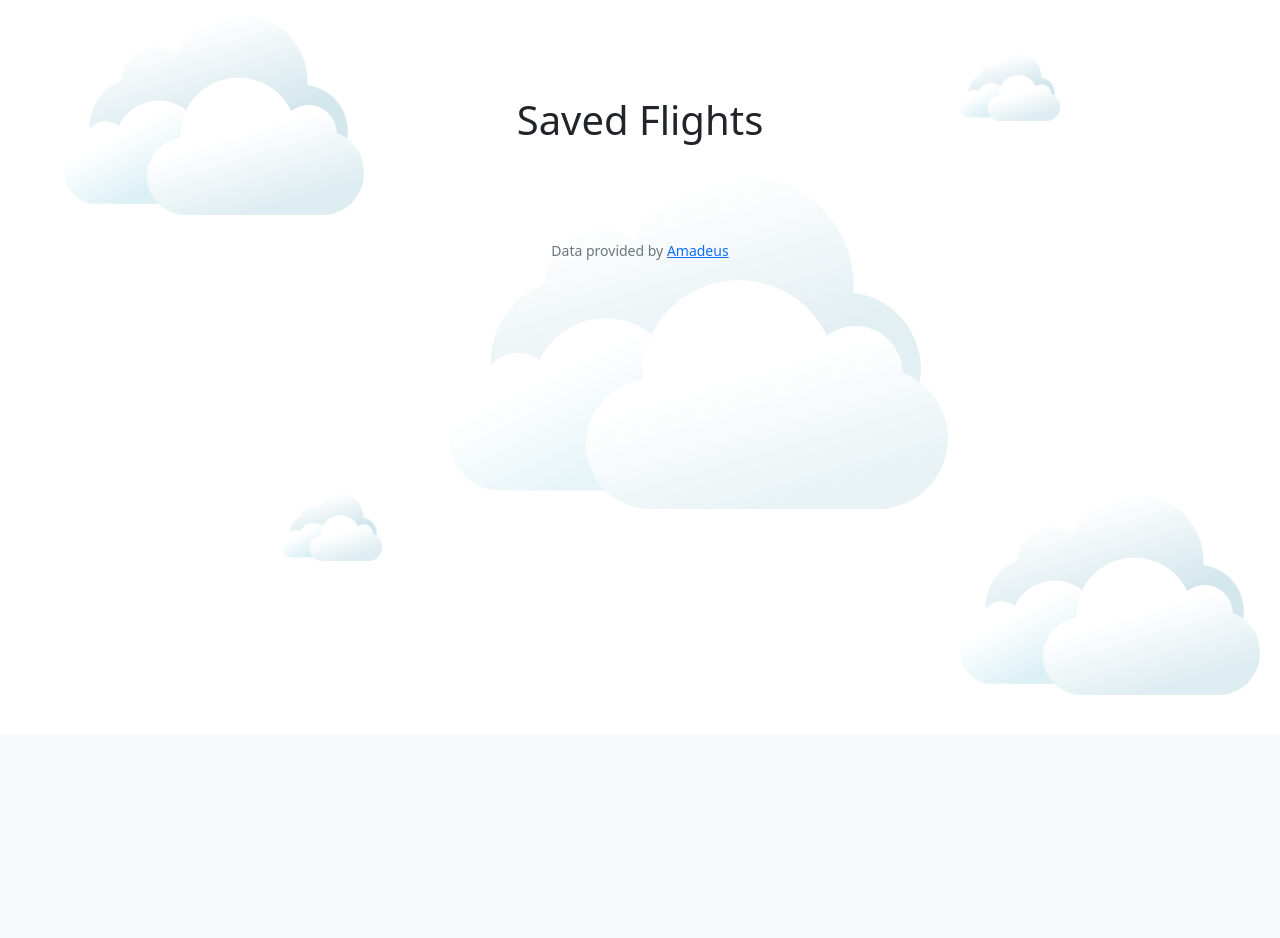
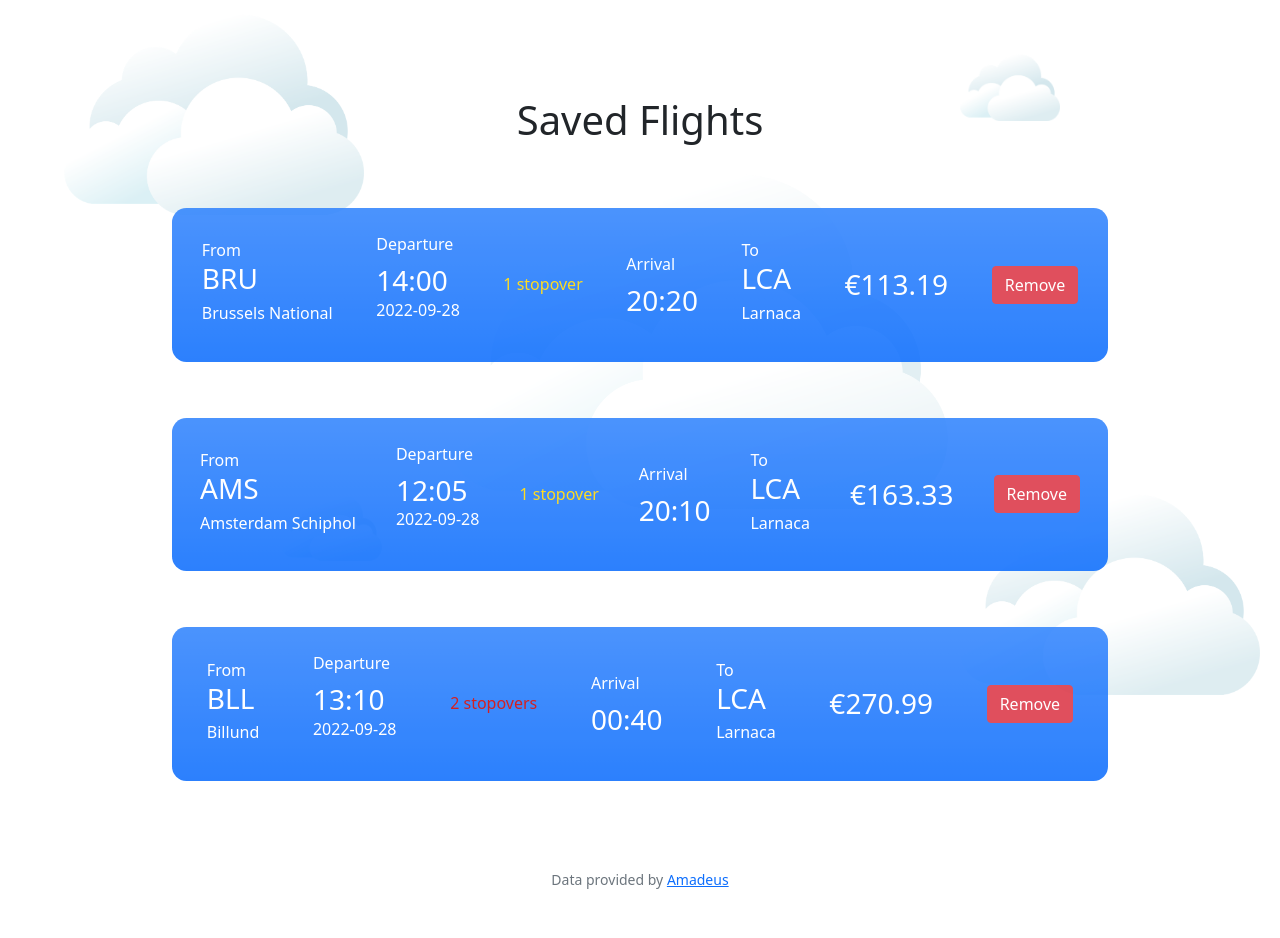
Before and after one commit to afonsogmarques/Flights, a Flask app: page /favorites in a window 1280 px wide. Shown: the part 66-1004 px from the top of the page. Before the commit the page ends 761 px from the top, so only its background shows below. Run offline with Flask 2, Linux system fonts and the light colour scheme; a user stored in the database is signed in; data comes from the database, SQL or seed files in the repository; data that the repository does not hold is empty.

Commit message:
done implementing favorites, starting flashed messages

```diff
--- a/app.py
+++ b/app.py
@@ -1,10 +1,8 @@
 import os
-import json
 import sqlite3
 import datetime
 
-from aiosqlite import connect
-from flask import Flask, redirect, render_template, request, session
+from flask import Flask, redirect, render_template, request, session, flash
 from amadeus import Client, ResponseError
 from dotenv import load_dotenv
 from helpers import matchAirline, apology, add_years, login_required
@@ -185,11 +183,13 @@
             values = username, generate_password_hash(password)
             cursor.execute(sql, values)
 
-            return redirect('/')
+            flash("Successfully registered!")
+            return redirect('/register')
         else:
             return render_template('register.html', users=users)
 
 
+#LOGIN
 @app.route("/login", methods=['GET', 'POST'])
 def login():
 
@@ -218,6 +218,7 @@
         return render_template("login.html")
 
 
+#LOGOUT
 @app.route("/logout")
 @login_required
 def logout():
@@ -230,6 +231,7 @@
     return redirect("/")
 
 
+#FAVORITES
 @app.route("/favorites", methods=['POST', 'GET'])
 @login_required
 def favorites():
@@ -246,6 +248,7 @@
             return render_template('favorites.html', favorites=favorites)
 
 
+# RESULTS
 @app.route("/results", methods=['GET', 'POST'])
 def results():
 
@@ -257,18 +260,18 @@
             cursor = con.cursor()
 
             if number_of_legs == 0:
-                sql = 'INSERT INTO favorites (departureCode, departureName, departureTime, itineraryType, arrivalTime, arrivalCode, arrivalName, totalPrice, carrierName, user_id) VALUES (?, ?, ?, ?, ?, ?, ?, ?, ?, ?);'
-                values = data["departureCode"], data["departureName"], data["departureTime"], data["itineraryType"], data["arrivalTime"], data["arrivalCode"], data["arrivalName"], data["totalPrice"], data["carriers"][0], session["user_id"]
+                sql = 'INSERT INTO favorites (departureCode, departureName, departureTime, itineraryType, arrivalTime, arrivalCode, arrivalName, totalPrice, carrierName, carrierName1, legDepartureTime1, legDestinationCode1, legDestinationName1, carrierName2, legDepartureTime2, legDestinationCode2, legDestinationName2, date, user_id) VALUES (?, ?, ?, ?, ?, ?, ?, ?, ?, ?, ?, ?, ?, ?, ?, ?, ?, ?, ?);'
+                values = data["departureCode"], data["departureName"], data["departureTime"], data["itineraryType"], data["arrivalTime"], data["arrivalCode"], data["arrivalName"], data["totalPrice"], data["carriers"][0], "-", "-", "-", "-", "-", "-", "-", "-", data["date"], session["user_id"]
                 cursor.execute(sql, values)
 
             elif number_of_legs == 1:
-                sql = 'INSERT INTO favorites (departureCode, departureName, departureTime, itineraryType, arrivalTime, arrivalCode, arrivalName, totalPrice, carrierName, carrierName1, legDepartureTime1, legDestinationCode1, legDestinationName1, user_id) VALUES (?, ?, ?, ?, ?, ?, ?, ?, ?, ?, ?, ?, ?, ?);'
-                values = data["departureCode"], data["departureName"], data["departureTime"], data["itineraryType"], data["arrivalTime"], data["arrivalCode"], data["arrivalName"], data["totalPrice"], data["carriers"][0], data["carriers"][1], data["legDepartureTimes"][0], data["legDestinationCodes"][0], data["legDestinationNames"][0], session["user_id"]
+                sql = 'INSERT INTO favorites (departureCode, departureName, departureTime, itineraryType, arrivalTime, arrivalCode, arrivalName, totalPrice, carrierName, carrierName1, legDepartureTime1, legDestinationCode1, legDestinationName1, carrierName2, legDepartureTime2, legDestinationCode2, legDestinationName2, date, user_id) VALUES (?, ?, ?, ?, ?, ?, ?, ?, ?, ?, ?, ?, ?, ?, ?, ?, ?, ?, ?);'
+                values = data["departureCode"], data["departureName"], data["departureTime"], data["itineraryType"], data["arrivalTime"], data["arrivalCode"], data["arrivalName"], data["totalPrice"], data["carriers"][0], data["carriers"][1], data["legDepartureTimes"][0], data["legDestinationCodes"][0], data["legDestinationNames"][0], "-", "-", "-", "-", data["date"], session["user_id"]
                 cursor.execute(sql, values)
 
             elif number_of_legs == 2:
-                sql = 'INSERT INTO favorites (departureCode, departureName, departureTime, itineraryType, arrivalTime, arrivalCode, arrivalName, totalPrice, carrierName, carrierName1, legDepartureTime1, legDestinationCode1, legDestinationName1, carrierName2, legDepartureTime2, legDestinationCode2, legDestinationName2, user_id) VALUES (?, ?, ?, ?, ?, ?, ?, ?, ?, ?, ?, ?, ?, ?, ?, ?, ?, ?);'
-                values = data["departureCode"], data["departureName"], data["departureTime"], data["itineraryType"], data["arrivalTime"], data["arrivalCode"], data["arrivalName"], data["totalPrice"], data["carriers"][0], data["carriers"][1], data["legDepartureTimes"][0], data["legDestinationCodes"][0], data["legDestinationNames"][0], data["carriers"][2], data["legDepartureTimes"][1], data["legDestinationCodes"][1], data["legDestinationNames"][1], session["user_id"]
+                sql = 'INSERT INTO favorites (departureCode, departureName, departureTime, itineraryType, arrivalTime, arrivalCode, arrivalName, totalPrice, carrierName, carrierName1, legDepartureTime1, legDestinationCode1, legDestinationName1, carrierName2, legDepartureTime2, legDestinationCode2, legDestinationName2, date, user_id) VALUES (?, ?, ?, ?, ?, ?, ?, ?, ?, ?, ?, ?, ?, ?, ?, ?, ?, ?, ?);'
+                values = data["departureCode"], data["departureName"], data["departureTime"], data["itineraryType"], data["arrivalTime"], data["arrivalCode"], data["arrivalName"], data["totalPrice"], data["carriers"][0], data["carriers"][1], data["legDepartureTimes"][0], data["legDestinationCodes"][0], data["legDestinationNames"][0], data["carriers"][2], data["legDepartureTimes"][1], data["legDestinationCodes"][1], data["legDestinationNames"][1], data["date"], session["user_id"]
                 cursor.execute(sql, values)
 
             return ("", 204)
--- a/static/styles.css
+++ b/static/styles.css
@@ -90,6 +90,7 @@
 
 #main-content {
     height: 77vh;
+    display: flex;
 }
 
 div#loading {
--- a/templates/favorites.html
+++ b/templates/favorites.html
@@ -22,8 +22,9 @@
                                         <h6 id="departure-name" class="text-start">{{ entry[2] }}</h6>
                                     </div>
                                     <div class="d-flex justify-content-center flex-column">
-                                        <p class=" text-start mb-0">Departure</p>
-                                        <h3 id="departure-time" class="time">{{ entry[3] }}</h3>
+                                        <p class="text-start mb-2">Departure</p>
+                                        <h3 id="departure-time" class="time text-start mb-0">{{ entry[3] }}</h3>
+                                        <p class="time text-start mt-0">{{ entry[18] }}</p>
                                     </div>
                                     <div class="d-flex align-items-center">
                                         {% if entry[4] == "Direct flight" %}
@@ -35,8 +36,8 @@
                                         {% endif %}
                                     </div>
                                     <div class="d-flex justify-content-center flex-column">
-                                        <p class=" text-start mb-0">Arrival</p>
-                                        <h3 id="arrival-time" class="time">{{ entry[5] }}</h3>
+                                        <p class="text-start mb-2">Arrival</p>
+                                        <h3 id="arrival-time" class="time text-start mb-0">{{ entry[5] }}</h3>
                                     </div>
                                     <div class="d-flex justify-content-center flex-column">
                                         <p class=" text-start mb-0">To</p>
@@ -165,7 +166,15 @@
                     var parentDiv = removeBtn[i].parentElement.parentElement;
                     var flightID = parentDiv.querySelector("#flight-id").innerHTML;
                     console.log(flightID.innerHTML);
+
                     var http = new XMLHttpRequest;
+
+                    http.onreadystatechange = function() {
+                            if (http.readyState == 4 && http.status == 200) {
+                                window.location.reload(true);
+                            }
+                        }
+
                     http.open('POST', "{{ url_for('favorites') }}", true);
                     http.setRequestHeader("Content-type", "application/json");
                     http.send(JSON.stringify(
@@ -173,10 +182,6 @@
                             "id" : flightID
                         }
                     ));
-
-                    setTimeout(() => {
-                        window.location.reload(true);
-                    }, 200);
                 });
             }
         });
--- a/templates/index.html
+++ b/templates/index.html
@@ -9,7 +9,7 @@
     <img src="/static/loading.gif" height="64px" width="64px" class="mb-3">
     <p class="text-mute">Loading results.<br>This may take several minutes.</p>
 </div>
-<div id="main-content" class="d-flex justify-content-center align-items-center flex-column pb-5">
+<div id="main-content" class="justify-content-center align-items-center flex-column pb-5">
     <div class="mb-5">
         {% if session["user_id"] %}
             <h1 style="font-size: 3.5rem;">Where do you <br> want to go today, <strong class="ms-2">{{ username }}</strong>?</h1>
@@ -52,7 +52,7 @@
 <script type="text/javascript">
     function loading(){
         document.querySelectorAll('#loading')[0].style.display = 'flex';
-        document.querySelectorAll('#main-content')[0].style.display = 'none!important';
+        document.querySelector('#main-content').style.display = 'none';
     }
 </script>
 {% endblock %}
```
Also changed, not shown: templates/register.html (+11 -0 lines), templates/results.html (+5 -2 lines), airports.db, 1 other file.
